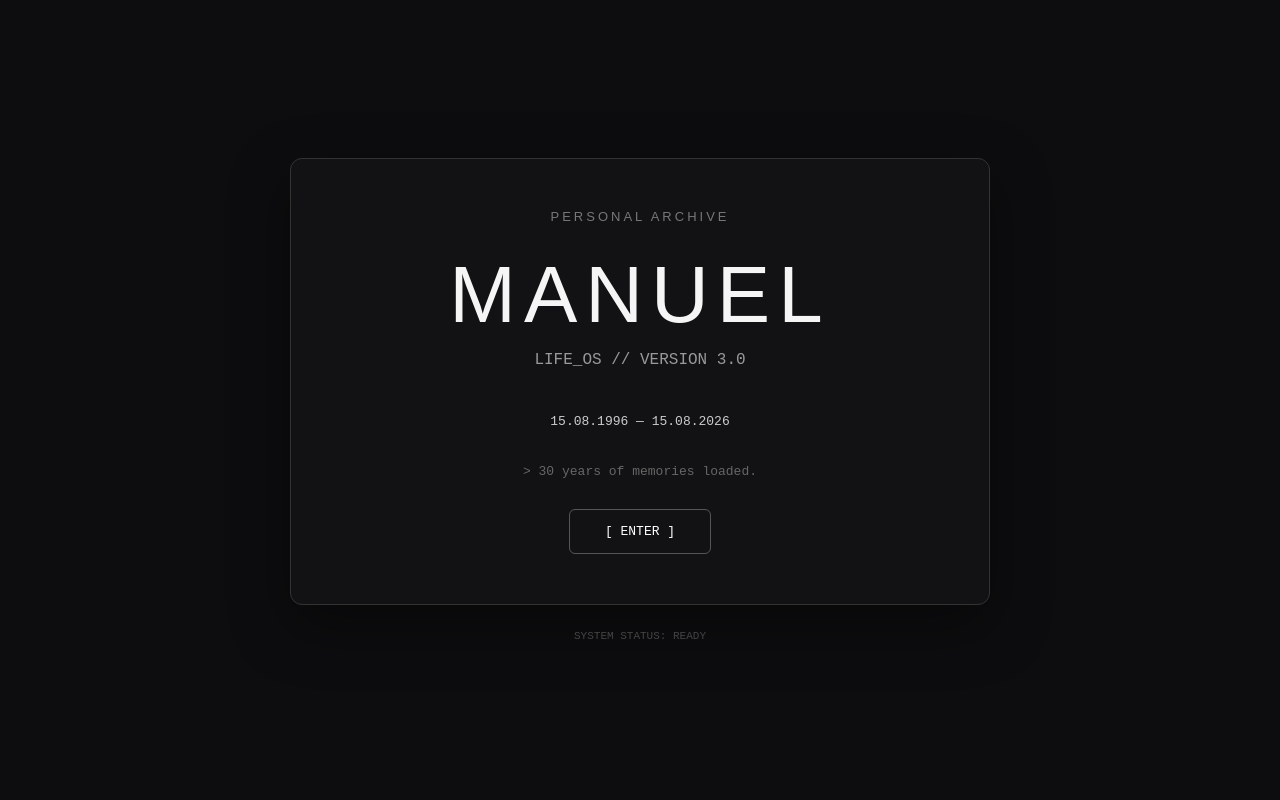
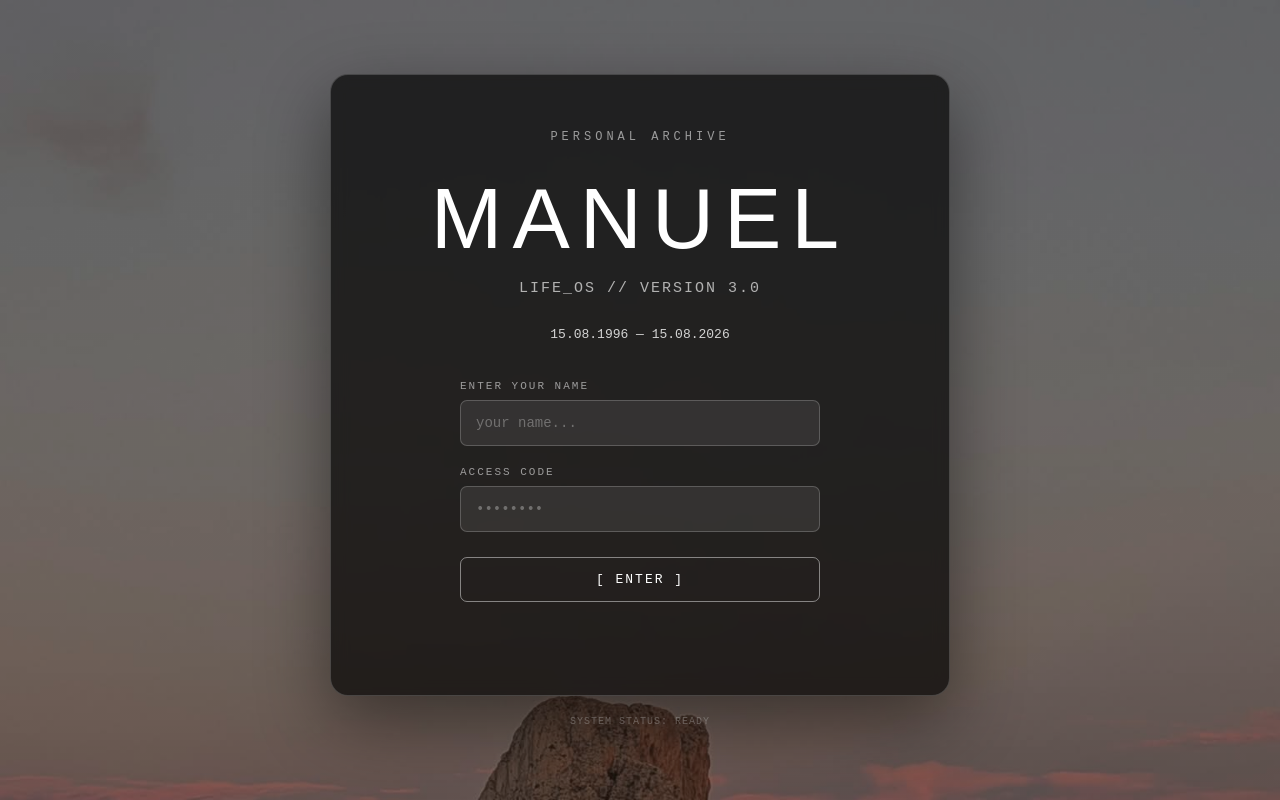
Before and after one commit to rox2204/Manuel-v.30, a plain HTML site: page index.html in a window 1280 px wide. Drawn offline with Linux system fonts and the light colour scheme.

Commit message:
Enhance styling and add input fields in index.html
Updated styles for improved aesthetics and added input fields for name and access code.

```diff
--- a/index.html
+++ b/index.html
@@ -14,84 +14,166 @@
     }
 
     body {
-      background: #0d0d0f;
-      color: #f5f5f5;
+      min-height: 100vh;
       font-family: Arial, Helvetica, sans-serif;
-      min-height: 100vh;
+      color: #fff;
+
+      background-image:
+        linear-gradient(rgba(0, 0, 0, 0.48), rgba(0, 0, 0, 0.48)),
+        url("def71b1c-21f0-4749-a8be-adaf8b333e83.jpg");
+
+      background-size: cover;
+      background-position: center;
+      background-repeat: no-repeat;
+
       display: flex;
       align-items: center;
       justify-content: center;
+      padding: 20px;
     }
 
     .container {
-      width: 90%;
-      max-width: 700px;
+      width: 100%;
+      max-width: 620px;
       text-align: center;
     }
 
     .terminal {
-      border: 1px solid #333;
-      border-radius: 12px;
-      padding: 50px 30px;
-      background: #121214;
-      box-shadow: 0 20px 60px rgba(0,0,0,0.4);
+      padding: 55px 40px;
+      border: 1px solid rgba(255, 255, 255, 0.18);
+      border-radius: 18px;
+
+      /* Negro transparente */
+      background: rgba(0, 0, 0, 0.68);
+
+      backdrop-filter: blur(8px);
+      -webkit-backdrop-filter: blur(8px);
+
+      box-shadow:
+        0 25px 70px rgba(0, 0, 0, 0.45);
     }
 
     .small {
-      color: #777;
-      font-size: 13px;
-      letter-spacing: 3px;
+      color: rgba(255, 255, 255, 0.55);
+      font-family: monospace;
+      font-size: 12px;
+      letter-spacing: 4px;
       margin-bottom: 25px;
     }
 
     h1 {
-      font-size: clamp(45px, 10vw, 80px);
-      letter-spacing: 8px;
-      font-weight: 500;
-      margin-bottom: 10px;
+      font-size: clamp(48px, 12vw, 86px);
+      letter-spacing: 10px;
+      font-weight: 400;
+      margin-bottom: 12px;
     }
 
     .version {
-      color: #999;
+      color: rgba(255, 255, 255, 0.65);
       font-family: monospace;
-      font-size: 16px;
-      margin-bottom: 45px;
+      font-size: 15px;
+      letter-spacing: 2px;
+      margin-bottom: 30px;
     }
 
     .date {
+      color: rgba(255, 255, 255, 0.8);
       font-family: monospace;
-      color: #ccc;
-      margin-bottom: 35px;
+      font-size: 13px;
+      margin-bottom: 38px;
     }
 
-    .loading {
-      color: #666;
+    .access {
+      text-align: left;
+      max-width: 360px;
+      margin: 0 auto;
+    }
+
+    label {
+      display: block;
+      color: rgba(255, 255, 255, 0.55);
       font-family: monospace;
-      margin-bottom: 30px;
+      font-size: 11px;
+      letter-spacing: 2px;
+      margin-bottom: 8px;
+    }
+
+    input {
+      width: 100%;
+      padding: 14px 15px;
+      margin-bottom: 20px;
+
+      background: rgba(255, 255, 255, 0.08);
+      border: 1px solid rgba(255, 255, 255, 0.2);
+      border-radius: 7px;
+
+      color: white;
+      font-family: monospace;
+      font-size: 14px;
+
+      outline: none;
+      transition: 0.3s;
+    }
+
+    input:focus {
+      border-color: rgba(255, 255, 255, 0.65);
+      background: rgba(255, 255, 255, 0.12);
+    }
+
+    input::placeholder {
+      color: rgba(255, 255, 255, 0.3);
     }
 
     .enter {
-      display: inline-block;
-      padding: 14px 35px;
-      border: 1px solid #555;
-      border-radius: 6px;
+      width: 100%;
+      padding: 14px;
+
+      margin-top: 5px;
+
+      background: transparent;
+      border: 1px solid rgba(255, 255, 255, 0.45);
+      border-radius: 7px;
+
       color: white;
-      text-decoration: none;
       font-family: monospace;
+      font-size: 13px;
+      letter-spacing: 2px;
+
+      cursor: pointer;
       transition: all 0.3s ease;
     }
 
     .enter:hover {
       background: white;
-      color: #0d0d0f;
+      color: black;
       border-color: white;
     }
 
-    .footer {
-      margin-top: 25px;
-      color: #444;
+    .message {
+      min-height: 20px;
+      margin-top: 18px;
+
+      color: rgba(255, 255, 255, 0.65);
       font-family: monospace;
       font-size: 11px;
+    }
+
+    .footer {
+      margin-top: 20px;
+      color: rgba(255, 255, 255, 0.35);
+      font-family: monospace;
+      font-size: 10px;
+      letter-spacing: 1px;
+    }
+
+    @media (max-width: 600px) {
+      .terminal {
+        padding: 40px 25px;
+      }
+
+      h1 {
+        letter-spacing: 6px;
+      }
     }
   </style>
 </head>
@@ -102,7 +184,9 @@
 
     <div class="terminal">
 
-      <div class="small">PERSONAL ARCHIVE</div>
+      <div class="small">
+        PERSONAL ARCHIVE
+      </div>
 
       <h1>MANUEL</h1>
 
@@ -114,13 +198,35 @@
         15.08.1996 — 15.08.2026
       </div>
 
-      <div class="loading">
-        &gt; 30 years of memories loaded.
+      <div class="access">
+
+        <label for="name">
+          ENTER YOUR NAME
+        </label>
+
+        <input
+          type="text"
+          id="name"
+          placeholder="your name..."
+        >
+
+        <label for="code">
+          ACCESS CODE
+        </label>
+
+        <input
+          type="password"
+          id="code"
+          placeholder="••••••••"
+        >
+
+        <button class="enter" onclick="enterSite()">
+          [ ENTER ]
+        </button>
+
+        <div class="message" id="message"></div>
+
       </div>
-
-      <a href="#" class="enter" onclick="alert('Coming soon... ❤️'); return false;">
-        [ ENTER ]
-      </a>
 
     </div>
 
@@ -130,5 +236,24 @@
 
   </div>
 
+  <script>
+    function enterSite() {
+
+      const name = document.getElementById("name").value;
+      const code = document.getElementById("code").value;
+      const message = document.getElementById("message");
+
+      if (name.trim() === "" || code.trim() === "") {
+        message.textContent = "> Please complete all fields.";
+        return;
+      }
+
+      message.textContent = "> Access granted. Welcome.";
+
+      // Más adelante conectaremos este botón
+      // con la página principal de Manuel.
+    }
+  </script>
+
 </body>
 </html>
```
